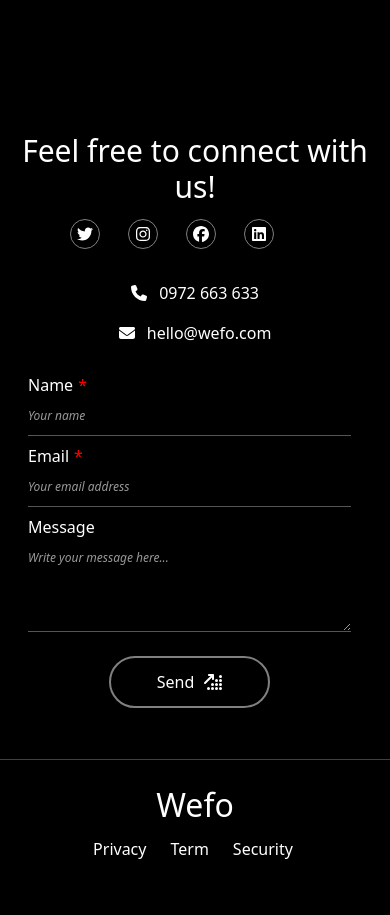
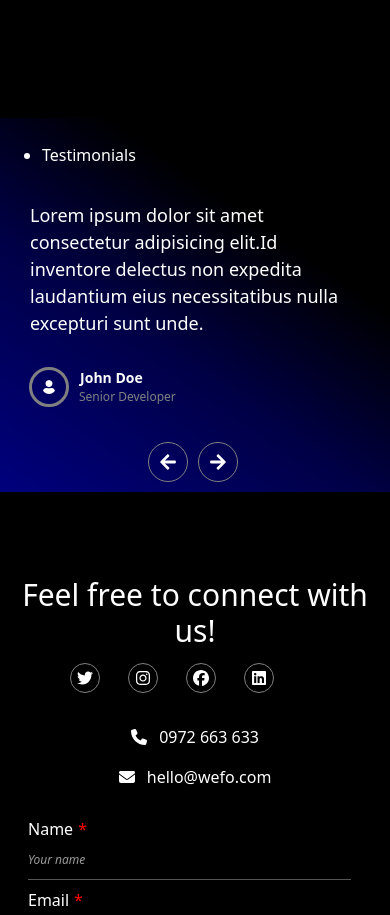
Before and after one commit to AleeshaRahimanNC/aleesha-rahiman-nc-frontend-project, a React (Create React App) app: page / in a window 390 px wide. Shown: the part 1404-2319 px from the top of the page. Before the commit the page ends 2293 px from the top, so only its background shows below. Built offline with nearby package versions, Linux system fonts and the light colour scheme.

Commit message:
8th Commit: Add Testimonials component and update Home.

```diff
--- a/package.json
+++ b/package.json
@@ -15,6 +15,7 @@
     "react": "^18.3.1",
     "react-bootstrap": "^2.10.4",
     "react-dom": "^18.3.1",
+    "react-icons": "^5.3.0",
     "react-router-dom": "^6.26.2",
     "react-scripts": "5.0.1",
     "web-vitals": "^2.1.4"
--- /dev/null
+++ b/src/Components/Testimonials/Testimonials.css
@@ -0,0 +1,213 @@
+.testimonials-wrapper {
+  display: flex;
+  justify-content: space-between;
+  padding: 20px;
+  margin-bottom: 70px;
+  margin-top: 60px;
+  position: relative; /* Needed for gradient positioning */
+  background: linear-gradient(
+   35deg,
+    rgba(0, 0, 139, 0.9) 0%,    /* Dark blue at the top-left */
+    rgba(0, 0, 139, 0.5) 40%,   /* Slightly lighter blue */
+    rgba(0, 0, 0, 0.6) 70%,     /* Transitioning to black */
+    rgba(0, 0, 0, 0.9) 100%     /* Darker black at the bottom-right */
+  );
+}
+
+.testimonials-left,
+.testimonials-right {
+  width: 48%;
+  position: relative;
+  z-index: 1; /* Ensures content is above the background gradient */
+}
+
+.testimonials-left ul {
+  margin-bottom: 20px; /* Space between ul and capsule */
+  margin-left: 40px;
+}
+
+.test {
+  font-size: 20px;
+  margin-bottom: 10px;
+}
+
+.testimonials-right {
+  display: flex;
+  flex-direction: column;
+  margin-top: -6px;
+}
+
+.test-desc {
+  font-size: 25px;
+  margin-bottom: 5px; /* Space between text and button */
+  margin-right: 40px;
+}
+
+
+/* New styles for the employee info section */
+.employee-info {
+  display: flex;
+  align-items: center;
+  margin-top: 20px;
+}
+
+.employee-icon {
+  font-size: 30px;
+  margin-right: 10px;
+  border: 3px solid gray;
+  border-radius: 70%; /* Makes the icon background circular */
+  padding: 10px; /* Adds space around the icon */
+  width: 50px; /* Sets a fixed width for the circle */
+  height: 50px; /* Sets a fixed height for the circle */
+  display: flex;
+  justify-content: center;
+  align-items: center;
+  margin-bottom: 0px;
+}
+
+.employee-name {
+  font-size: 18px;
+  font-weight: bold;
+  margin-bottom: 0px;
+  margin-top: 20px;
+}
+
+.employee-designation {
+  font-size: 16px;
+  color: grey;
+}
+
+/* Styles for the arrow controls */
+.arrow-controls {
+    display: flex;
+    justify-content: center;
+    margin-top: 30px;
+    margin-left: -468px;
+  }
+
+  .arrow-icon {
+    font-size: 30px;
+    margin: 0 10px; /* Space between arrows */
+    border: 1px solid grey;
+    border-radius: 50%;
+    padding: 10px;
+    width: 50px;
+    height: 50px;
+    display: flex;
+    justify-content: center;
+    align-items: center;
+    cursor: pointer;
+  }
+
+  .arrow-icon:hover {
+    background-color: var(--brand-blue); /* Change background color on hover */
+  }
+
+  /* Tablet View (Between 576px and 768px) */
+@media (min-width: 576px) and (max-width: 768px) {
+    .testimonials-wrapper {
+      flex-direction: column;
+      padding: 15px; /* Adjust padding */
+    }
+
+    .testimonials-left,
+    .testimonials-right {
+      width: 100%; /* Full width for mobile */
+      margin-top: 20px; /* Add spacing between sections */
+    }
+
+    .testimonials-left ul{
+        margin-left: 0;
+    }
+
+    .testimonials-right {
+      margin-top: 0; /* Reset top margin */
+    }
+
+    .test-desc{
+        margin-left: 34px;
+    }
+
+    .employee-info {
+      flex-direction: row; /* Stack icon and text vertically */
+      align-items: flex-start; /* Align items to the start */
+      margin-left: 31px;
+    }
+
+    .employee-icon {
+      margin-bottom: 10px; /* Space below icon */
+    }
+
+    .employee-name{
+        margin-top: 0;
+    }
+
+    .arrow-controls {
+      margin-left: 0; /* Center arrow controls */
+    }
+  }
+
+  /* Mobile View (max-width: 576px) */
+@media (max-width: 576px) {
+    .testimonials-wrapper {
+        padding: 10px; /* Less padding for mobile */
+        display: flex;
+        flex-direction: column;
+    }
+
+    .testimonials-left,
+    .testimonials-right {
+        width: 100%; /* Full width for mobile */
+        margin-top: 15px; /* Add spacing between sections */
+    }
+
+    .testimonials-left ul {
+        margin-left: 0; /* No margin for ul */
+    }
+
+    .test {
+        font-size: 16px; /* Smaller text for mobile */
+    }
+
+    .test-desc {
+        font-size: 18px; /* Smaller description text */
+        margin-left: 20px; /* Adjust left margin */
+    }
+
+    .employee-info {
+        flex-direction: row; /* Stack icon and text vertically */
+        align-items: center; /* Center items */
+        margin-left: 0; /* No margin for mobile */
+        text-align: center; /* Center text */
+    }
+
+    .employee-icon {
+        margin-bottom: 10px; /* Space below icon */
+        width: 40px; /* Smaller icon size */
+        height: 40px; /* Smaller icon size */
+        margin-left: 19px;
+    }
+
+    .employee-name {
+        font-size: 14px; /* Smaller name */
+        margin-top: 5px; /* Adjust top margin */
+        margin-left: -32px;
+    }
+
+    .employee-designation {
+        font-size: 12px; /* Smaller designation */
+    }
+
+    .arrow-controls {
+        margin-top: 20px; /* Add space above controls */
+        justify-content: center; /* Center controls */
+        margin-left: -5px;
+    }
+
+    .arrow-icon {
+        font-size: 24px; /* Smaller arrow icons */
+        width: 40px; /* Smaller button */
+        height: 40px; /* Smaller button */
+        margin: 0 5px; /* Less space between arrows */
+    }
+}
--- /dev/null
+++ b/src/Components/Testimonials/Testimonials.jsx
@@ -0,0 +1,43 @@
+import React from "react";
+import "./Testimonials.css";
+import { FaArrowLeft, FaArrowRight, FaUser } from "react-icons/fa";
+
+
+function Testimonials() {
+  return (
+    <>
+      <div className="testimonials-wrapper">
+        <div className="testimonials-left">
+          <ul>
+            <li className="test">Testimonials</li>
+          </ul>
+        </div>
+        <div className="testimonials-right">
+
+          <p className="test-desc">
+            Lorem ipsum dolor sit amet consectetur adipisicing elit.Id inventore
+            delectus non expedita laudantium eius necessitatibus nulla excepturi
+            sunt unde.
+          </p>
+
+          <div className="employee-info">
+            <FaUser className="employee-icon" />
+            <div>
+              <p className="employee-name">John Doe</p>
+              <p className="employee-designation">Senior Developer</p>
+            </div>
+          </div>
+
+          {/* Arrows below testimonial */}
+          <div className="arrow-controls">
+            <FaArrowLeft className="arrow-icon" />
+            <FaArrowRight className="arrow-icon" />
+          </div>
+
+        </div>
+      </div>
+    </>
+  );
+}
+
+export default Testimonials;
--- a/src/Pages/Home/Home.jsx
+++ b/src/Pages/Home/Home.jsx
@@ -5,6 +5,8 @@ import Header from '../../Components/Header/Header'
 import Footer from '../../Components/Footer/Footer'
 import ContactForm from '../../Components/ContactForm/ContactForm'
 import AboutUs from '../../Components/AboutUs/AboutUs'
+import Testimonials from '../../Components/Testimonials/Testimonials'
+
 
 
 
@@ -14,6 +16,7 @@ function Home() {
     <Navbar/>
     <Header/>
     <AboutUs/>
+    <Testimonials/>
     <ContactForm/>
     <Footer/>
     </>
```
Also changed, not shown: 1 other file (tests, documents, lock files or other folders).
